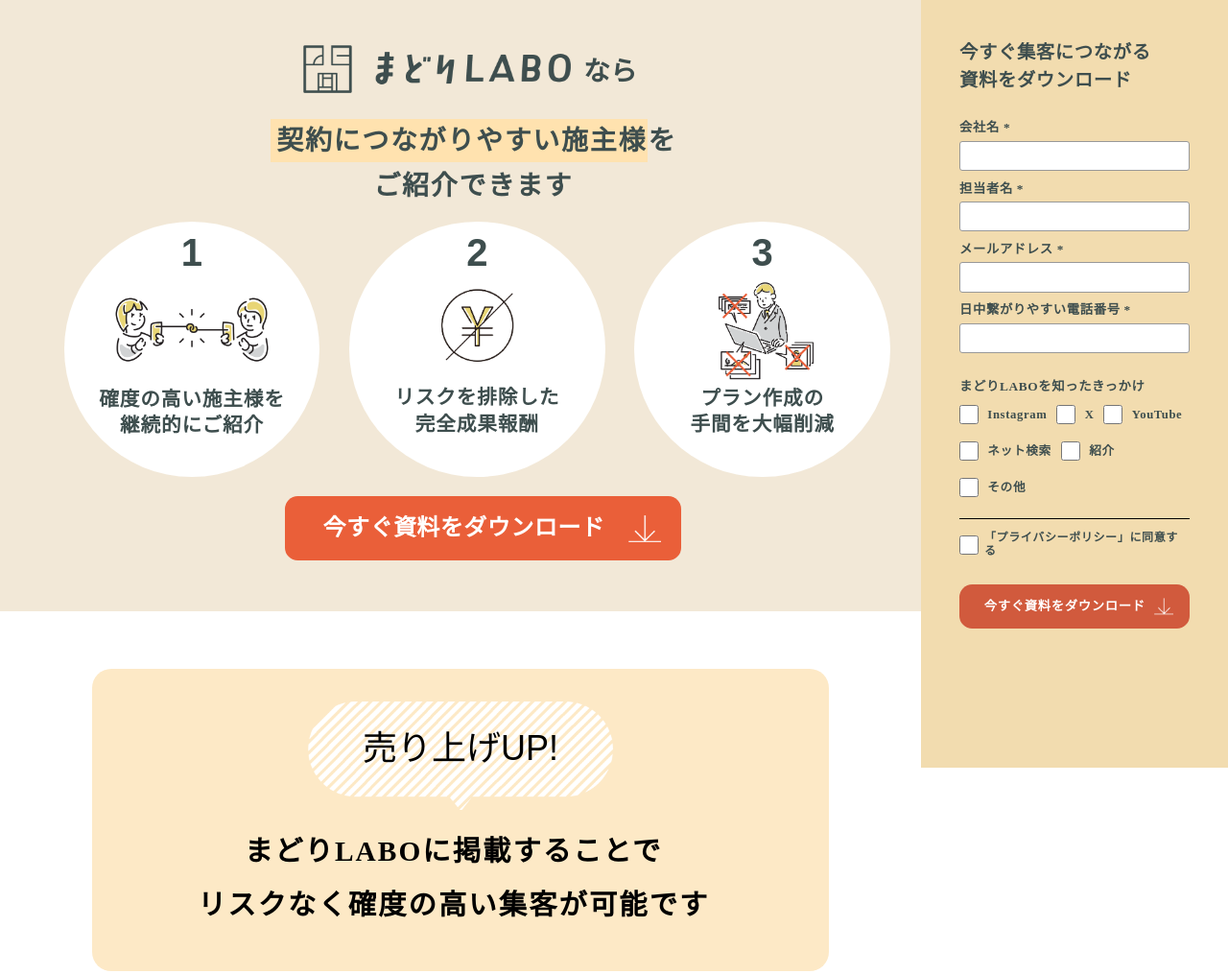
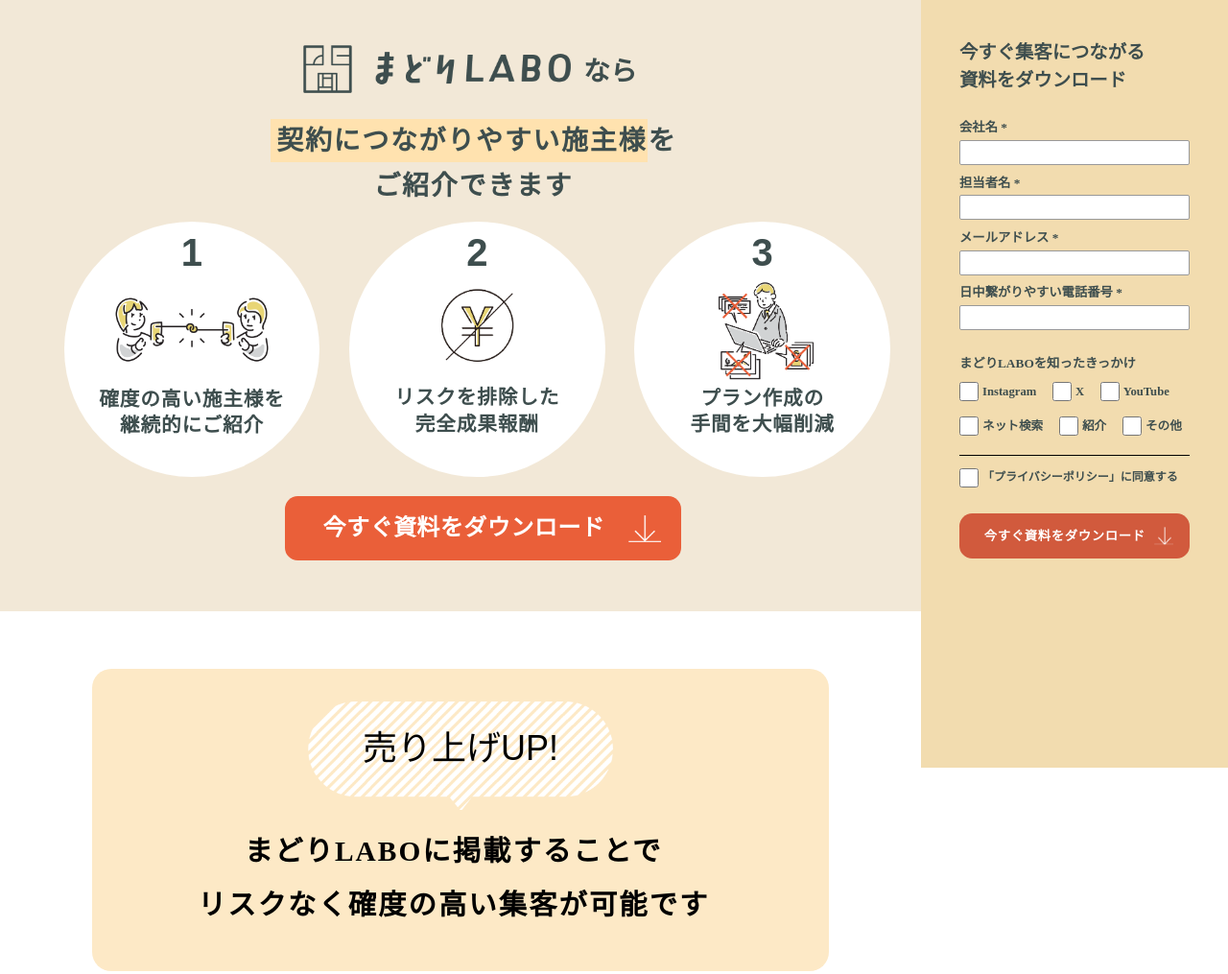
Before and after one commit to dinnerdaichi/coconara_madori_labo02, a website: page index.html in a window 1280 px wide. Shown: the top 1015 px of the page at 96% size. Drawn offline with Linux system fonts and the light colour scheme; a web font is replaced by a local one.

Commit message:
修正〜

```diff
--- a/assets/sass/object/project/_main.scss
+++ b/assets/sass/object/project/_main.scss
@@ -83,14 +83,21 @@ p {
   width: 100%;
   max-width: rclamp(1920);
   margin-inline: auto;
+}
+
+.main__inner{
+
+  width: 100%;
   display: flex;
   justify-content: flex-start;
   align-items: center;
+  position: relative;
 
   @include m.mq(sp) {
     display: block;
   }
 }
+
 
 .form-wrapper {
   background-color: #f2dcaf;
@@ -98,11 +105,19 @@ p {
   padding-top: rclamp(60);
   height: 100%;
   color: var(--color-green);
-  letter-spacing: 0.04em;
+  // letter-spacing: 0.04em;
 }
 
 .form__content {
   height: 100%;
+}
+
+.form-flex{
+  display: flex;
+  justify-content: center;
+  align-items: flex-start;
+  flex-direction: column;
+  gap: rclamp(2);
 }
 
 .form-title {
@@ -115,7 +130,7 @@ p {
 label {
   display: block;
   font-size: rclamp(20);
-  margin-bottom: 6px;
+  margin-bottom: rclamp(6);
   font-weight: 600;
 }
 
@@ -124,10 +139,10 @@ input[type="email"],
 input[type="tel"] {
   width: 100%;
   padding: rclamp(10);
-  border: 1px solid #999;
-  border-radius: 3px;
+  border: rclamp(1) solid #999;
+  border-radius: rclamp(3);
   margin-bottom: rclamp(16);
-  font-size: 14px;
+  font-size: rclamp(14);
 }
 
 input[type="tel"] {
@@ -150,7 +165,7 @@ input[type="checkbox"] {
 .form-checkboxes {
   display: flex;
   flex-wrap: wrap;
-  gap: rclamp(18)rclamp(15);
+  gap: rclamp(18)rclamp(25);
   margin-bottom: rclamp(20);
   border-bottom: 1px solid black;
   padding-bottom: rclamp(24);
@@ -160,14 +175,14 @@ input[type="checkbox"] {
   font-size: rclamp(19);
   display: flex;
   align-items: center;
-  gap: rclamp(14);
+  gap: rclamp(6);
 }
 
 .privacy {
   font-size: rclamp(18);
   display: flex;
   align-items: center;
-  gap: 6px;
+  gap: rclamp(6);
   margin-bottom: rclamp(40);
 }
 
@@ -258,7 +273,7 @@ input[type="checkbox"] {
   width: rclamp(480);
   position: fixed;
   top: 0;
-  right: 0;
+  right: max(0px, calc((100vw - 1920px)/2));
   height: 100vh;
 
   @include m.mq(sp) {
@@ -1034,6 +1049,7 @@ input[type="checkbox"] {
 
         &:first-child {
           width: 100%;
+          white-space: nowrap;
         }
 
         &:last-child {
--- a/index.html
+++ b/index.html
@@ -29,17 +29,15 @@
 
     <main>
 
+      <div class="main__inner">
         <div class="main-left">
           <section class="section01">
             <div class="section__inner">
-
               <div class="section__title">
                 <h2><img src="./assets/img/section01-title.png" alt="まどりLABO" width="836" height="152"><span>なら</span></h2>
                 <p><span class="bg-beige">契約につながりやすい施主様</span>を<br>ご紹介できます</p>
               </div>
-
               <div class="section__content">
-
                 <ul class="section01__content-flex">
                   <li class="section01__item">
                     <span class="section01__item-head font-akari">1</span>
@@ -58,26 +56,17 @@
                     <img src="./assets/img/section_img03.png" alt="" class="section01__item-img" width="399" height="399">
                     <p class="section01__item-text">プラン作成の<br>手間を大幅削減</p>
                   </li>
-
                 </ul>
-
               </div>
-
               <div class="section__button-wrap"><a href="" class="button-download">今すぐ資料をダウンロード</a></div>
-
             </div>
           </section>
-
           <section class="section02">
             <div class="section__inner">
-
               <div class="section02__lead">
                 <p class="section02__lead-deco font-akari">売り上げUP!</p>
                 <p class="section02__lead-text">まどりLABOに掲載することで<br>リスクなく確度の高い<br class="sp">集客が可能です</p>
-
-
               </div>
-
               <div class="section__content">
                 <div class="section__title-wrap">
                   <h3 class="section__title">
@@ -85,7 +74,6 @@
                     <span>他サービスとの違い</span>
                   </h3>
                 </div>
-
                 <ul class="section__content-list">
                   <li class="section__content-item">
                     <h4><span class="font-akari">1</span>確度の高い施主様を<br class="sp">継続的にご紹介</h4>
@@ -96,7 +84,6 @@
                       <p>(候補の)土地がある施主様をご紹介できるので、<br class="pc">確度の高い見込み顧客の情報が得られます</p>
                     </div>
                   </li>
-
                   <li class="section__content-item">
                     <h4><span class="font-akari">2</span>基本料金無料の<br class="sp">「完全成果報酬制」</h4>
                     <div class="section__content-img">
@@ -106,7 +93,6 @@
                       <p>【初期限定】登録料・掲載料・年会費は一切かかりません<br>基本料金無料なので、リスクを排除して集客できます</p>
                     </div>
                   </li>
-
                   <li class="section__content-item">
                     <h4><span class="font-akari">3</span>プラン作成の手間を<br class="sp">大幅に削減</h4>
                     <div class="section__content-img">
@@ -116,34 +102,21 @@
                       <p>施主様がAIを使い、高精度に作った間取りをもとに<br class="pc">提案できるので、従来の設計業務を大幅に効率化します</p>
                     </div>
                   </li>
-
                 </ul>
-
                 <div class="section02__lead bottom">
                   <p class="section02__lead-deco font-akari">しかも、<span>今なら!</span></p>
                   <p class="section02__lead-text">サービス初期の今なら、<br>施主様を<span class="under-line_red">優先的に</span><br class="sp">送客できます</p>
-
-
                 </div>
-
-
               </div>
-
               <div class="section__button-wrap"><a href="" class="button-download">今すぐ資料をダウンロード</a></div>
-
             </div>
           </section>
-
           <section class="section03">
             <div class="section__inner">
-
               <!-- <div class="section02__lead">
                 <p class="section02__lead-deco font-akari">売り上げUP!</p>
                 <p class="section02__lead-text">まどりLABOに掲載することで<br>リスクなく確度の高い集客が可能です</p>
-
-
               </div> -->
-
               <div class="section__content">
                 <div class="section__title-wrap">
                   <h3 class="section__title">
@@ -151,7 +124,6 @@
                     <span>掲載後の流れ</span>
                   </h3>
                 </div>
-
                 <ul class="section__content-list">
                   <li class="section__content-item">
                     <h4><span class="font-akari">1</span>メールで施主様の情報が届く</h4>
@@ -176,7 +148,6 @@
                       </p>
                     </div>
                   </li>
-
                   <li class="section__content-item">
                     <h4><span class="font-akari">2</span>施主様とのやり取り</h4>
                     <div class="section__content-img">
@@ -192,11 +163,9 @@
                       <p>◾️2回目以降
                         <span>メール・電話・対話で返信</span>
                         <img src="./assets/img/section__content-text_deco.png" alt="" width="625" height="402">
-
                       </p>
                     </div>
                   </li>
-
                   <li class="section__content-item">
                     <h4><span class="font-akari">3</span>ご成約後、弊社に連絡</h4>
                     <div class="section__content-img">
@@ -216,11 +185,9 @@
                         <span>を契約から<span>1週間以内</span>に<br>弊社にご共有ください</span>
                         <span>※契約書参照<br>
                           ※別途、入力フォームを共有</span>
-
                       </p>
                     </div>
                   </li>
-
                   <li class="section__content-item">
                     <h4><span class="font-akari">4</span>工事着手後、弊社にお支払い</h4>
                     <div class="section__content-img">
@@ -240,43 +207,36 @@
                       <p>
                         <span>弊社から請求書を発行しますので<br><span class="color-orange">工事着工の<span class="under-line color-orange">翌月末まで</span></span>に<br>お支払いください</span>
                         <span class="color">※契約書参照</span>
-
                       </p>
                     </div>
                   </li>
-
                 </ul>
-
-
               </div>
-
               <div class="section__button-wrap"><a href="" class="button-download">今すぐ資料をダウンロード</a></div>
-
             </div>
           </section>
-
-
         </div>
-
-
         <div class="main-right">
           <div class="form__content">
             <div class="form-wrapper">
               <form action="#" method="post" class="form">
                 <h2 class="form-title">今すぐ集客につながる<br>資料をダウンロード</h2>
-
+                <div class="form-flex">
                   <label for="company">会社名 *</label>
                   <input type="text" id="company" name="company" required>
-
+                </div>
+                <div class="form-flex">
                   <label for="name">担当者名 *</label>
                   <input type="text" id="name" name="name" required>
-
+                </div>
+                <div class="form-flex">
                   <label for="email">メールアドレス *</label>
                   <input type="email" id="email" name="email" required>
-
+                </div>
+                <div class="form-flex">
                   <label for="phone">日中繋がりやすい電話番号 *</label>
                   <input type="tel" id="phone" name="phone" required>
-
+                </div>
                 <p class="form-subtitle">まどりLABOを知ったきっかけ</p>
                 <div class="form-checkboxes">
                   <label><input type="checkbox" name="source" value="Instagram"> Instagram</label>
@@ -286,22 +246,16 @@
                   <label><input type="checkbox" name="source" value="intro"> 紹介</label>
                   <label><input type="checkbox" name="source" value="other"> その他</label>
                 </div>
-
                 <label class="privacy">
                   <input type="checkbox" name="privacy" required>
                   「プライバシーポリシー」に同意する
                 </label>
-
                 <button type="submit" class="submit-btn">今すぐ資料をダウンロード</button>
               </form>
             </div>
           </div>
         </div>
-
-
-
-
-
+      </div>
 
 
 
```
Also changed, not shown: assets/css/style.css. Lines whose indentation alone changed are shown as unchanged.
